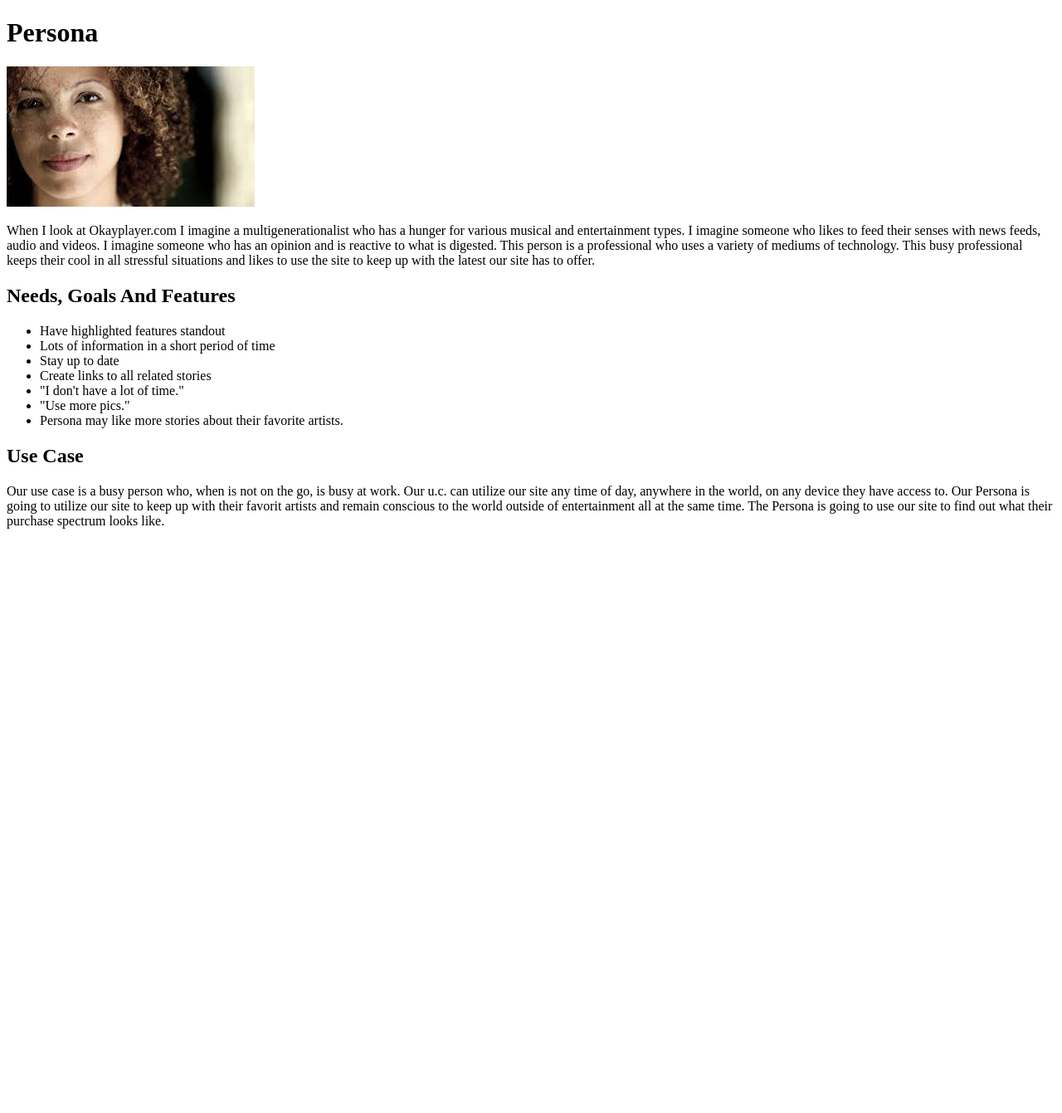
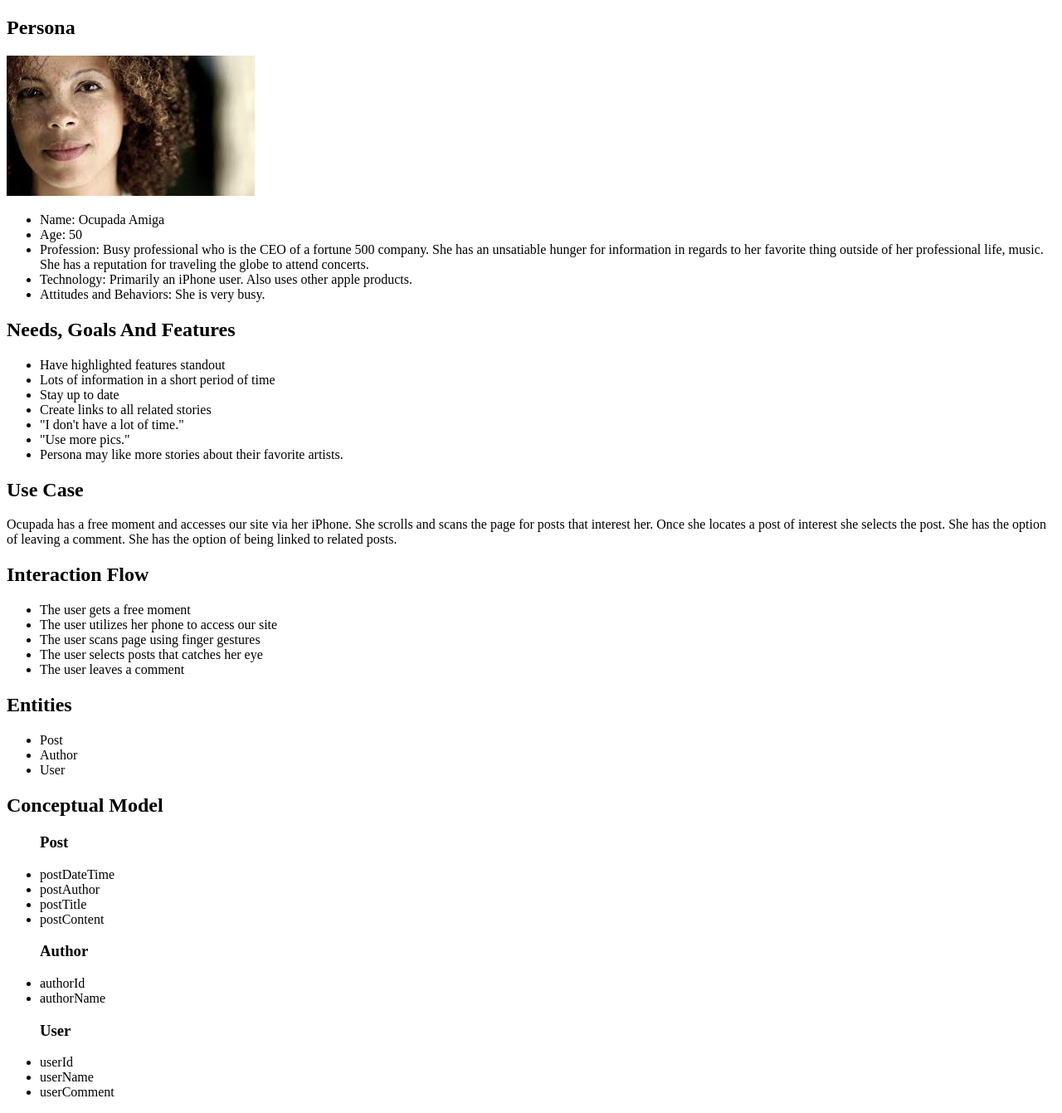
Before and after one commit to Daom1/data-design-okayplayer, a PHP site: page / in a window 1280 px wide. Shown: the whole page at 83% size. Before the commit the page ends 637 px from the top, so only its background shows below. Run offline with PHP 8.4, Linux system fonts and the light colour scheme.

```diff
--- a/index.php
+++ b/index.php
@@ -2,6 +2,7 @@
 <html lang="en">
 	<head>
 		<meta charset="UTF-8"/>
+
 		<title>Data-Design-Okayplayer</title>
 	</head>
 	<body>
@@ -9,24 +10,30 @@
 		<!-- begin persona -->
 
 		<!-- this is the header -->
-		<header>
-			<h1>Persona</h1>
-		</header>
+		<h2>Persona</h2>
 
-		<!-- this is the description of persona -->
+		<!-- this is the main page content -->
 		<main>
 
-
-
-			<!-- begin description -->
+			<!-- begin description of persona -->
 			<section>
-				<img src="img/images.jpeg" alt="images">
-				<p>When I look at Okayplayer.com I imagine a multigenerationalist who has a hunger for various musical and entertainment types. I imagine someone who likes to feed their senses with news feeds, audio and videos. I imagine someone who has an opinion and is reactive to what is digested. This person is a professional who uses a variety of mediums of technology. This busy professional keeps their cool in all stressful situations and likes to use the site to keep up with the latest our site has to offer.</p>
+			<img src="img/images.jpeg" alt="images"/>
+				<ul>
+					<li>Name: Ocupada Amiga </li>
+					<li>Age: 50</li>
+					<li>Profession: Busy professional who is the CEO of a fortune 500 company. She has an unsatiable hunger for information in regards to her favorite thing outside of her professional life, music. She has a reputation for traveling the globe to attend concerts.</li>
+					<li>Technology: Primarily an iPhone user. Also uses other apple products. </li>
+					<li>Attitudes and Behaviors: She is very busy.</li>
+				</ul>
 			</section>
 
 			<!-- begin needs, goals and features -->
+
+		<!-- this is the header -->
+		<h2>Needs, Goals And Features</h2>
+
+		<!-- begin description of needs, goals and features -->
 			<section>
-				<h2>Needs, Goals And Features</h2>
 				<ul>
 					<li>Have highlighted features standout</li>
 					<li>Lots of information in a short period of time</li>
@@ -41,16 +48,65 @@
 			<!-- begin use case -->
 
 			<!-- this is the header -->
-		<header>
 			<h2>Use Case</h2>
-		</header>
 
-			<!-- this is the description of use case -->
+		<!-- begin description of use case -->
 			<section>
-				<p>Our use case is a busy person who, when is not on the go, is busy at work. Our u.c. can utilize our site any time of day, anywhere in the world, on any device they have access to. Our Persona is going to utilize our site to keep up with their favorit artists and remain conscious to the world outside of entertainment all at the same time. The Persona is going to use our site to find out what their purchase spectrum looks like.</p>
+				<p>Ocupada has a free moment and accesses our site via her iPhone. She scrolls and scans the page for posts that interest her. Once she locates a post of interest she selects the post. She has the option of leaving a comment. She has the option of being linked to related posts.</p>
+			</section>
+
+			<!-- begin interaction flow -->
+
+			<!-- this is the header -->
+			<h2>Interaction Flow</h2>
+
+			<!-- begin description of interaction flow -->
+			<section>
+				<ul>
+					<li>The user gets a free moment</li>
+					<li>The user utilizes her phone to access our site</li>
+					<li>The user scans page using finger gestures</li>
+					<li>The user selects posts that catches her eye</li>
+					<li>The user leaves a comment</li>
+				</ul>
+			</section>
+
+			<!-- begin entities -->
+
+			<!-- this is the header -->
+			<h2>Entities</h2>
+
+			<!-- begin description of entities -->
+			<section>
+				<ul>
+					<li>Post</li>
+					<li>Author</li>
+					<li>User</li>
+				</ul>
+			</section>
+
+			<!-- begin conceptual model -->
+
+			<!-- this is the header -->
+			<h2>Conceptual Model</h2>
+
+			<!-- begin description of conceptual model -->
+			<section>
+				<ul>
+					<h3>Post</h3>
+						<li>postDateTime</li>
+						<li>postAuthor</li>
+						<li>postTitle</li>
+						<li>postContent</li>
+					<h3>Author</h3>
+						<li>authorId</li>
+						<li>authorName</li>
+					<h3>User</h3>
+						<li>userId</li>
+						<li>userName</li>
+						<li>userComment</li>
+				</ul>
 			</section>
 		</main>
 	</body>
-
-
 </html>
```
Also changed, not shown: 1 other file.
